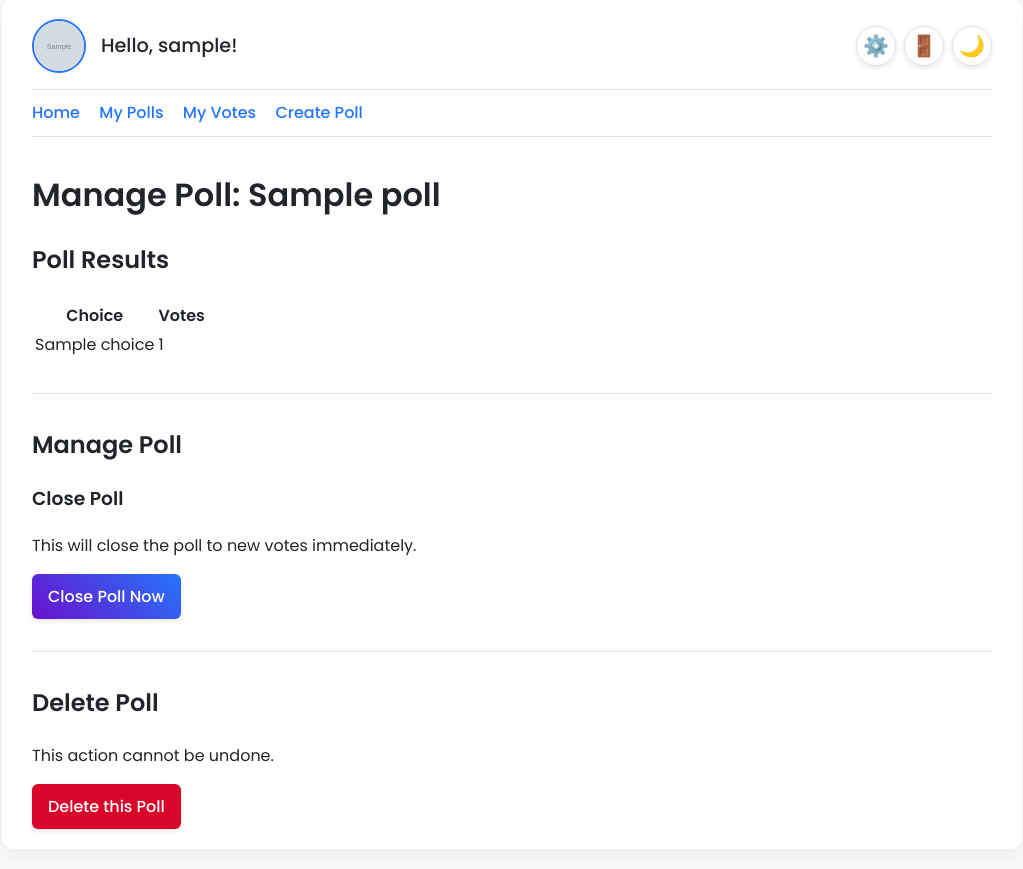
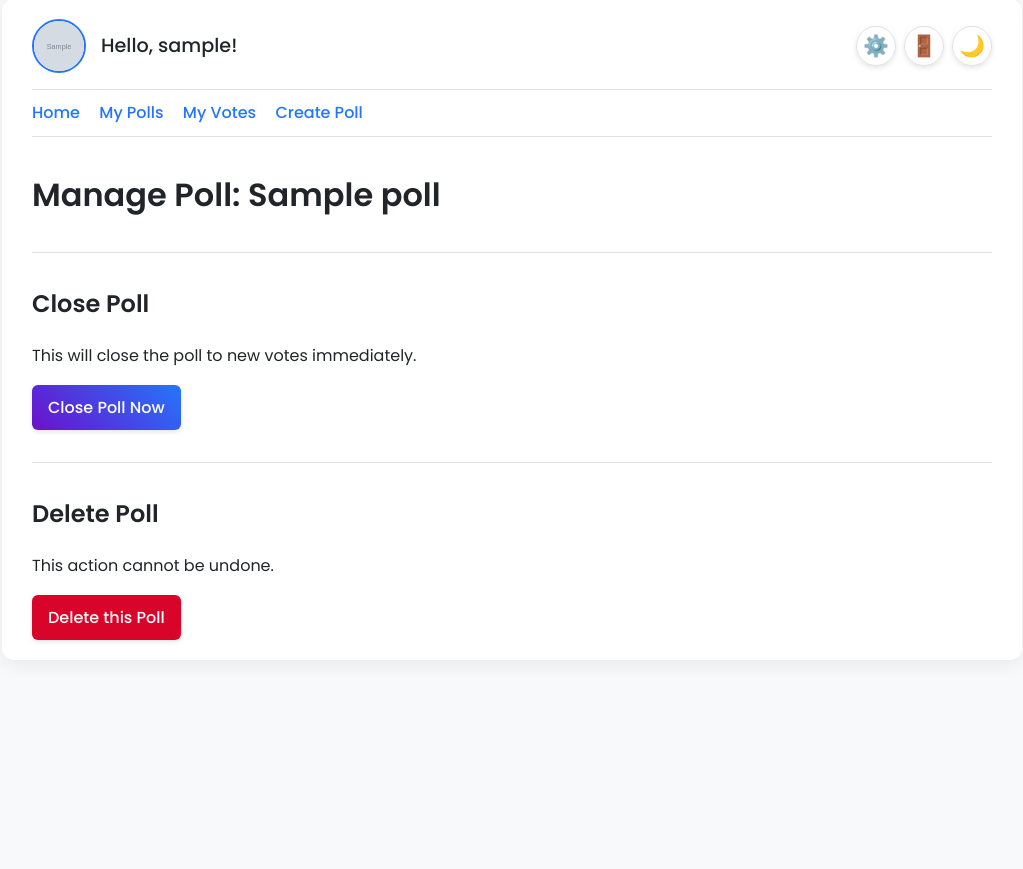
Before and after one commit to mikolajed/CommPolls, a Django app: page /polls/1/manage/ in a window 1280 px wide. Shown: the part 21-890 px from the top of the page, without its empty margins (128-1151 px from the left). After the commit the page ends 662 px from the top, so only its background shows below. Run offline with Django 4.2, Linux system fonts and the light colour scheme; a user stored in the database is signed in; tables that the repository leaves empty hold one stand-in row (values such as "Sample post"); grey boxes marked "Sample" are stand-in pictures.

Commit message:
Remove results from manage page

```diff
--- a/comm_polls/templates/comm_polls/manage_poll.html
+++ b/comm_polls/templates/comm_polls/manage_poll.html
@@ -5,32 +5,13 @@
 {% block content %}
     <h1>Manage Poll: {{ poll.name }}</h1>
 
-    <h2>Poll Results</h2>
-    <table class="results-table">
-        <thead>
-            <tr>
-                <th>Choice</th>
-                <th>Votes</th>
-            </tr>
-        </thead>
-        <tbody>
-            {% for choice in choices %}
-                <tr>
-                    <td>{{ choice.name }}</td>
-                    <td>{{ choice.votes_count }}</td>
-                </tr>
-            {% endfor %}
-        </tbody>
-    </table>
-
     <hr>
 
     <div class="manage-section">
-        <h2>Manage Poll</h2>
+        <h2>Close Poll</h2>
 
         <form method="post">
             {% csrf_token %}
-            <h3>Close Poll</h3>
             <p>This will close the poll to new votes immediately.</p>
             <button type="submit" name="close_poll">Close Poll Now</button>
         </form>
--- a/comm_polls/views.py
+++ b/comm_polls/views.py
@@ -103,10 +103,7 @@
             messages.success(request, 'Poll has been closed.')
             return redirect('comm_polls:manage_poll', poll_id=poll.id)
 
-    # Sort choices by vote count
-    choices = poll.choices.all().order_by('-votes_count')
-
-    return render(request, "comm_polls/manage_poll.html", {"poll": poll, "choices": choices})
+    return render(request, "comm_polls/manage_poll.html", {"poll": poll})
 
 
 @login_required
```
